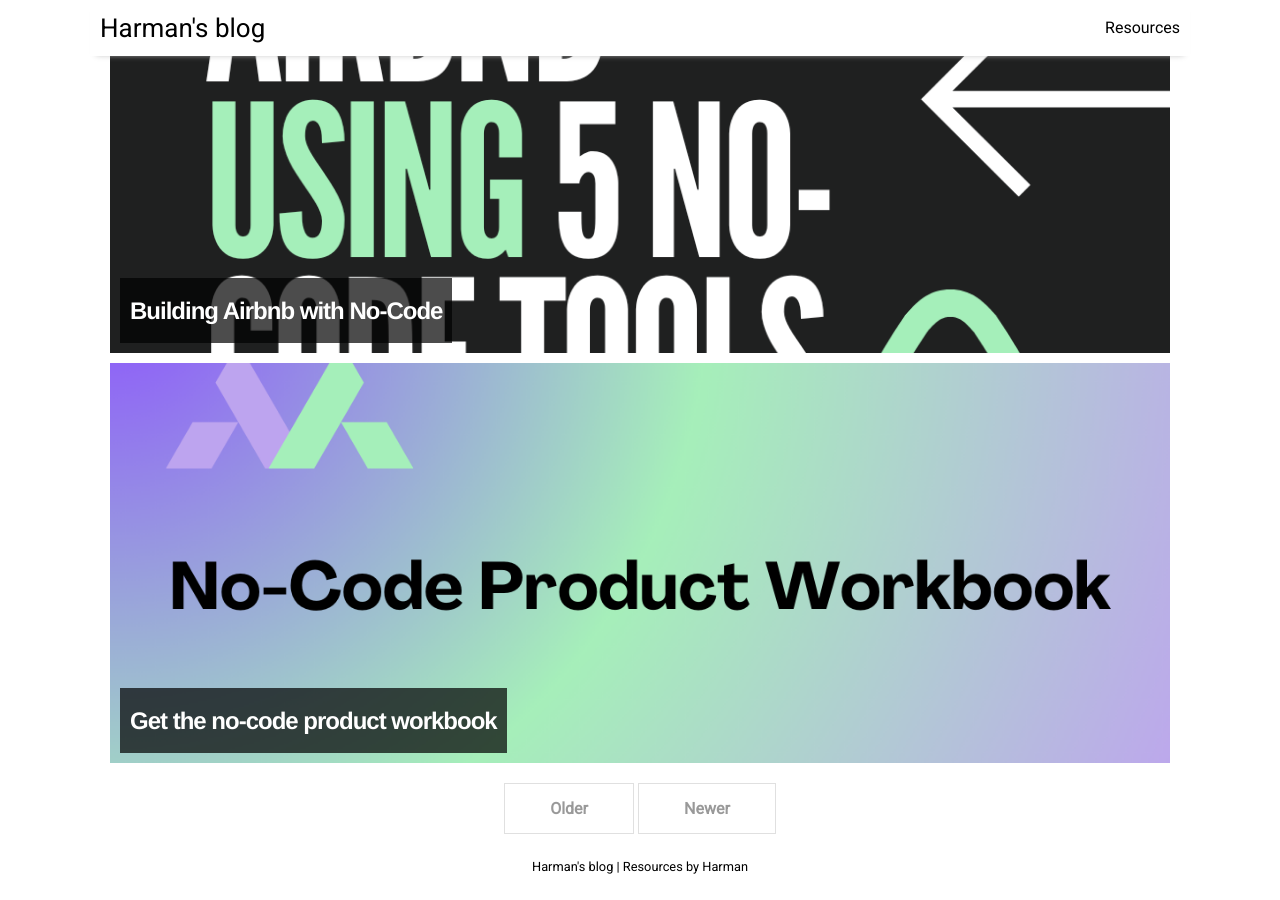
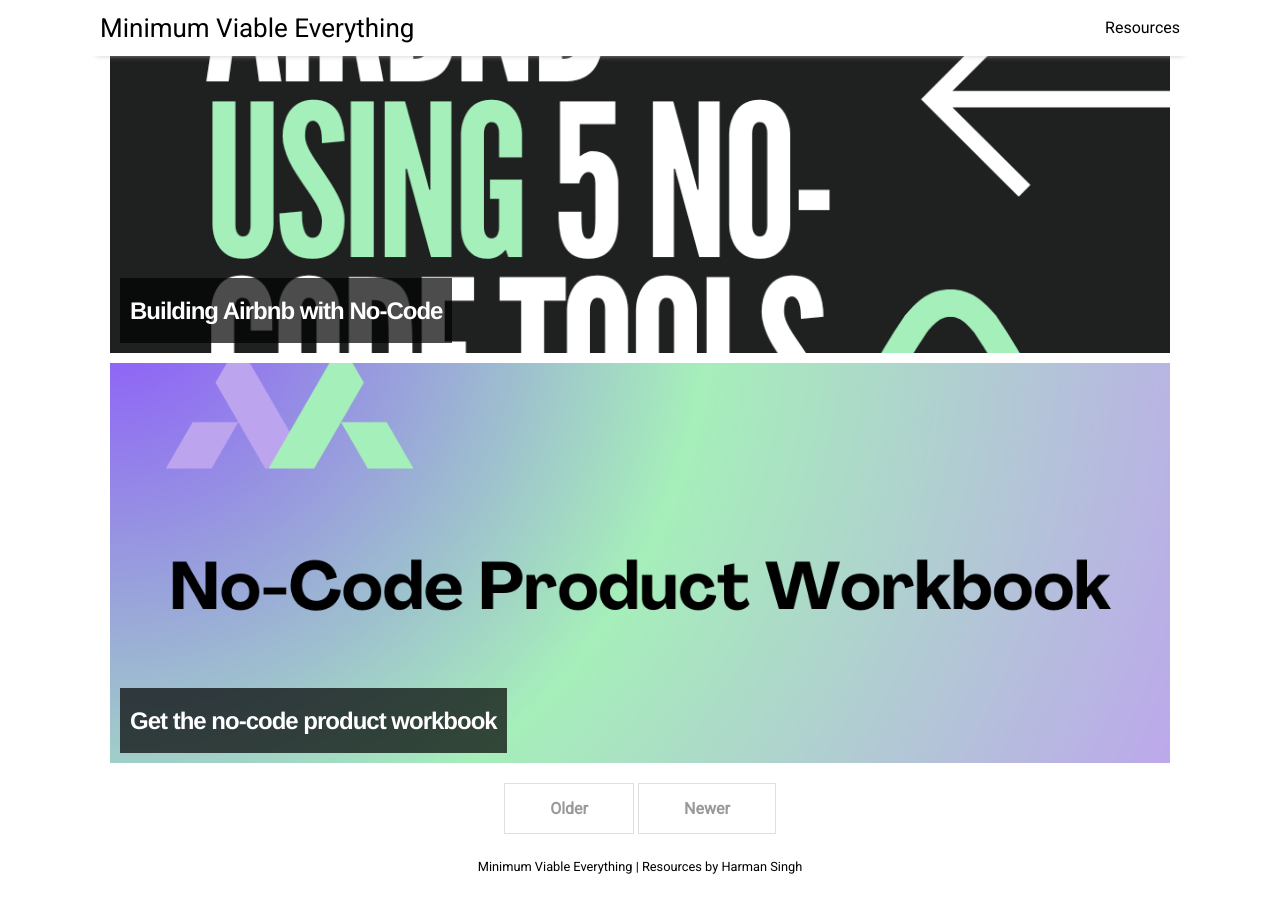
Before and after one commit to Harmannz/Harmannz.github.io, a Jekyll site: the page built from index.html, in a window 1280 px wide and 900 px high, scrolled down 528 px. Built offline with Jekyll 4.4.1, drawn with Linux system fonts in a browser that asks for light colours; nearby versions of some CDN libraries; the list of posts is cut into pages by our own code.

Commit message:
Change title

```diff
--- a/_config.yml
+++ b/_config.yml
@@ -10,9 +10,9 @@
 plugins:             [jekyll-paginate, jekyll-sitemap, jekyll-feed, jekyll-seo-tag]
 
 # Customise atom feed settings (this is where Jekyll-Feed gets configuration information)
-title:		           "Harman's blog"
+title:		           "Minimum Viable Everything"
 description:	       "Resources"
-author:              "Harman"
+author:              "Harman Singh"
 
 # RSS 2.0 can be used instead of Atom by uncommenting following two lines
 #feed:
```
